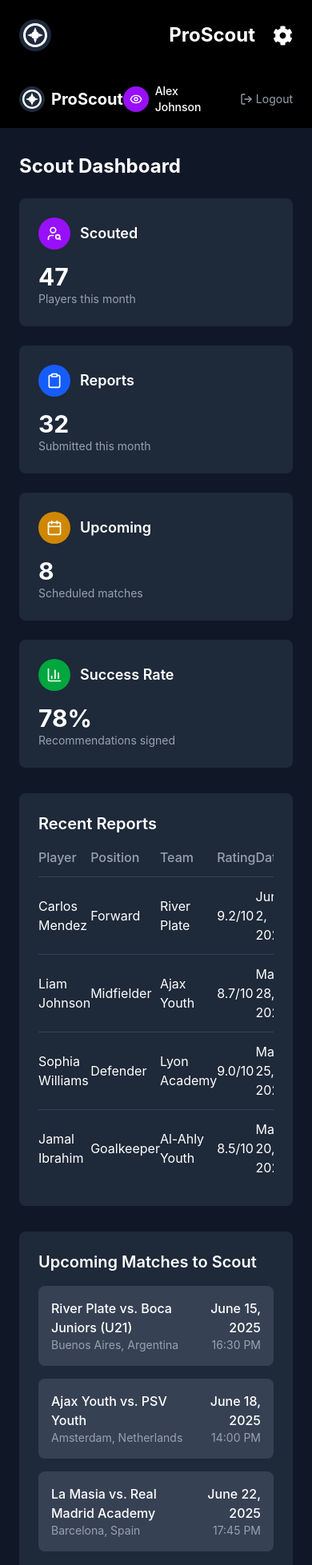
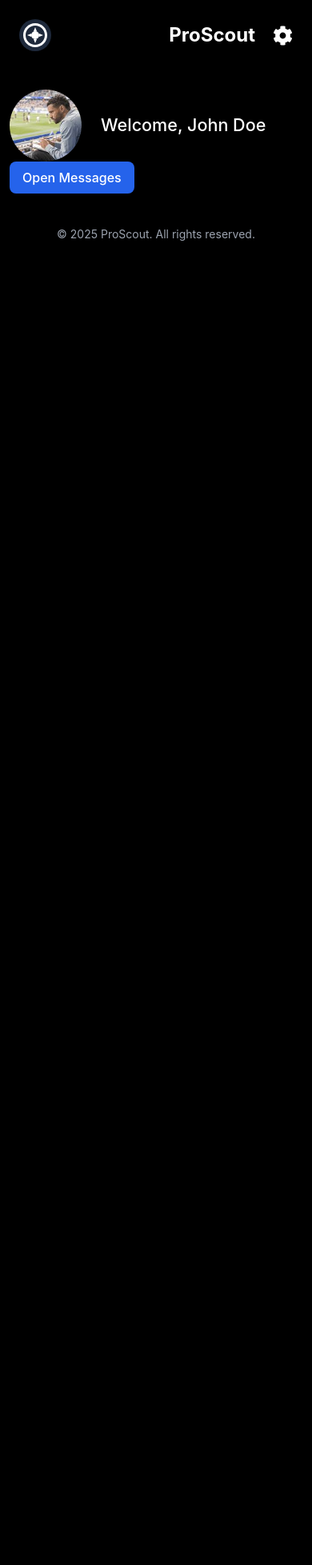
Before and after one commit to BarWanunu/ProScout, a React (Vite) app in the folder frontend/: page /scout-dashboard in a window 390 px wide. Shown: the top 1957 px of the page at 80% size. After the commit the page ends 844 px from the top, so only its background shows below. Built offline with nearby package versions, Linux system fonts and the light colour scheme.

Commit message:
adding bootstrap + adjusting header for setting options + starting the scout dashboard

```diff
--- a/frontend/package.json
+++ b/frontend/package.json
@@ -22,11 +22,13 @@
     "@sanity/client": "^6.28.4",
     "@sanity/image-url": "^1.1.0",
     "@tailwindcss/vite": "^4.0.17",
+    "bootstrap": "^5.3.6",
     "framer-motion": "^12.15.0",
     "jwt-decode": "^4.0.0",
     "lucide-react": "^0.486.0",
     "next-themes": "^0.4.6",
     "react": "^19.0.0",
+    "react-bootstrap": "^2.10.10",
     "react-dom": "^19.0.0",
     "react-icons": "^5.5.0",
     "react-loader-spinner": "^4.0.0",
--- a/frontend/src/components/layout/AppLayout.jsx
+++ b/frontend/src/components/layout/AppLayout.jsx
@@ -7,13 +7,9 @@ import Footer from './Footer';
 const AppLayout = ({ children }) => {
   return (
     <div className="flex flex-col min-h-screen">
-        <Header />
-
         <main className="flex-1">
             {children}
         </main>
-
-        <Footer />
     </div>
   );
 };
--- a/frontend/src/components/layout/Header.css
+++ b/frontend/src/components/layout/Header.css
@@ -5,6 +5,9 @@
   background: black;
   padding: 10px 20px;
   color: white;
+  position: relative;
+  z-index: 10;
+  overflow: visible;
 }
 
 .logo-section {
@@ -44,21 +47,30 @@
 }
 
 .dropdown-menu {
+  display: block;
   position: absolute;
-  top: 28px;
+  top: 50px;
   right: 0;
-  background: #222;
-  border: 1px solid #555;
-  border-radius: 8px;
-  overflow: hidden;
-  z-index: 10;
+  background-color: #1c1c1c;
+  border: 3px solid #aaa;
+  border-radius: 10px;
+  min-width: 180px;
+  padding: 10px;
+  color: white;
+  box-shadow: 0 4px 12px rgba(0, 0, 0, 0.4);
 }
 
 .dropdown-menu div {
-  padding: 10px 16px;
+  display: flex;
+  align-items: center;
+  gap: 8px;
   white-space: nowrap;
+  padding: 10px;
   cursor: pointer;
+  font-size: 1.2rem; /* או מה שהגדלת */
+  transition: background-color 0.2s ease;
 }
+
 
 .dropdown-menu div:hover {
   background-color: #333;
--- /dev/null
+++ b/frontend/src/features/scout/components/ScoutWelcome.jsx
@@ -0,0 +1,27 @@
+import { Button, Row, Col, Container } from "react-bootstrap";
+import scoutImage from "../../../assets/scout.jpeg";
+
+export default function ScoutWelcome() {
+  return (
+    <Container className="my-4">
+      <Row className="align-items-center">
+        <Col xs="auto">
+          <img
+            src={scoutImage}
+            alt="Scout"
+            className="rounded-circle"
+            style={{ width: "90px", height: "90px", objectFit: "cover" }}
+          />
+        </Col>
+
+        <Col>
+          <h4 className="mb-0 text-white">Welcome, John Doe</h4>
+        </Col>
+
+        <Col xs="auto">
+          <Button variant="primary">Open Messages</Button>
+        </Col>
+      </Row>
+    </Container>
+  );
+}
--- a/frontend/src/features/scout/pages/ScoutDashboard.jsx
+++ b/frontend/src/features/scout/pages/ScoutDashboard.jsx
@@ -1,176 +1,14 @@
-"use client"
-import { useNavigate } from "react-router-dom"
-import { EyeIcon, LogOutIcon, UserSearchIcon, ClipboardIcon, CalendarIcon, BarChart3Icon } from "lucide-react"
-import Logo from "../../../assets/Logo";
+import Header from "../../../components/layout/Header";
+import Footer from "../../../components/layout/Footer";
+import ScoutWelcome from "../components/ScoutWelcome";
 
-const ScoutDashboard = () => {
-  const navigate = useNavigate()
-
-  const handleLogout = () => {
-    // Handle logout logic here
-    navigate("/")
-  }
-
+export default function ScoutDashboard() {
   return (
-    <div className="min-h-screen bg-gray-900 text-white">
-      {/* Navigation */}
-      <nav className="bg-black px-6 py-4 flex justify-between items-center">
-        <div className="flex items-center">
-          <Logo className="h-8 w-8 mr-2" />
-          <h1 className="text-xl font-bold">ProScout</h1>
-        </div>
-        <div className="flex items-center space-x-4">
-          <div className="flex items-center">
-            <div className="w-8 h-8 rounded-full bg-purple-600 flex items-center justify-center mr-2">
-              <EyeIcon className="h-4 w-4 text-white" />
-            </div>
-            <span className="text-sm font-medium">Alex Johnson</span>
-          </div>
-          <button onClick={handleLogout} className="flex items-center text-gray-400 hover:text-white transition-colors">
-            <LogOutIcon className="h-4 w-4 mr-1" />
-            <span className="text-sm">Logout</span>
-          </button>
-        </div>
-      </nav>
-
-      {/* Main Content */}
-      <div className="container mx-auto px-6 py-8">
-        <h2 className="text-2xl font-bold mb-6">Scout Dashboard</h2>
-
-        {/* Stats Overview */}
-        <div className="grid grid-cols-1 md:grid-cols-4 gap-6 mb-8">
-          <div className="bg-gray-800 rounded-lg p-6">
-            <div className="flex items-center mb-4">
-              <div className="w-10 h-10 rounded-full bg-purple-600 flex items-center justify-center mr-3">
-                <UserSearchIcon className="h-5 w-5 text-white" />
-              </div>
-              <h3 className="text-lg font-semibold">Scouted</h3>
-            </div>
-            <p className="text-3xl font-bold">47</p>
-            <p className="text-gray-400 text-sm">Players this month</p>
-          </div>
-
-          <div className="bg-gray-800 rounded-lg p-6">
-            <div className="flex items-center mb-4">
-              <div className="w-10 h-10 rounded-full bg-blue-600 flex items-center justify-center mr-3">
-                <ClipboardIcon className="h-5 w-5 text-white" />
-              </div>
-              <h3 className="text-lg font-semibold">Reports</h3>
-            </div>
-            <p className="text-3xl font-bold">32</p>
-            <p className="text-gray-400 text-sm">Submitted this month</p>
-          </div>
-
-          <div className="bg-gray-800 rounded-lg p-6">
-            <div className="flex items-center mb-4">
-              <div className="w-10 h-10 rounded-full bg-yellow-600 flex items-center justify-center mr-3">
-                <CalendarIcon className="h-5 w-5 text-white" />
-              </div>
-              <h3 className="text-lg font-semibold">Upcoming</h3>
-            </div>
-            <p className="text-3xl font-bold">8</p>
-            <p className="text-gray-400 text-sm">Scheduled matches</p>
-          </div>
-
-          <div className="bg-gray-800 rounded-lg p-6">
-            <div className="flex items-center mb-4">
-              <div className="w-10 h-10 rounded-full bg-green-600 flex items-center justify-center mr-3">
-                <BarChart3Icon className="h-5 w-5 text-white" />
-              </div>
-              <h3 className="text-lg font-semibold">Success Rate</h3>
-            </div>
-            <p className="text-3xl font-bold">78%</p>
-            <p className="text-gray-400 text-sm">Recommendations signed</p>
-          </div>
-        </div>
-
-        {/* Recent Reports */}
-        <div className="bg-gray-800 rounded-lg p-6 mb-8">
-          <h3 className="text-xl font-semibold mb-4">Recent Reports</h3>
-          <div className="overflow-x-auto">
-            <table className="w-full">
-              <thead>
-                <tr className="text-left text-gray-400 border-b border-gray-700">
-                  <th className="pb-3 font-medium">Player</th>
-                  <th className="pb-3 font-medium">Position</th>
-                  <th className="pb-3 font-medium">Team</th>
-                  <th className="pb-3 font-medium">Rating</th>
-                  <th className="pb-3 font-medium">Date</th>
-                </tr>
-              </thead>
-              <tbody className="divide-y divide-gray-700">
-                <tr className="hover:bg-gray-700">
-                  <td className="py-3">Carlos Mendez</td>
-                  <td className="py-3">Forward</td>
-                  <td className="py-3">River Plate</td>
-                  <td className="py-3">9.2/10</td>
-                  <td className="py-3">June 2, 2025</td>
-                </tr>
-                <tr className="hover:bg-gray-700">
-                  <td className="py-3">Liam Johnson</td>
-                  <td className="py-3">Midfielder</td>
-                  <td className="py-3">Ajax Youth</td>
-                  <td className="py-3">8.7/10</td>
-                  <td className="py-3">May 28, 2025</td>
-                </tr>
-                <tr className="hover:bg-gray-700">
-                  <td className="py-3">Sophia Williams</td>
-                  <td className="py-3">Defender</td>
-                  <td className="py-3">Lyon Academy</td>
-                  <td className="py-3">9.0/10</td>
-                  <td className="py-3">May 25, 2025</td>
-                </tr>
-                <tr className="hover:bg-gray-700">
-                  <td className="py-3">Jamal Ibrahim</td>
-                  <td className="py-3">Goalkeeper</td>
-                  <td className="py-3">Al-Ahly Youth</td>
-                  <td className="py-3">8.5/10</td>
-                  <td className="py-3">May 20, 2025</td>
-                </tr>
-              </tbody>
-            </table>
-          </div>
-        </div>
-
-        {/* Upcoming Matches to Scout */}
-        <div className="bg-gray-800 rounded-lg p-6">
-          <h3 className="text-xl font-semibold mb-4">Upcoming Matches to Scout</h3>
-          <div className="space-y-4">
-            <div className="flex justify-between items-center p-4 bg-gray-700 rounded-lg">
-              <div>
-                <p className="font-medium">River Plate vs. Boca Juniors (U21)</p>
-                <p className="text-gray-400 text-sm">Buenos Aires, Argentina</p>
-              </div>
-              <div className="text-right">
-                <p className="font-medium">June 15, 2025</p>
-                <p className="text-gray-400 text-sm">16:30 PM</p>
-              </div>
-            </div>
-            <div className="flex justify-between items-center p-4 bg-gray-700 rounded-lg">
-              <div>
-                <p className="font-medium">Ajax Youth vs. PSV Youth</p>
-                <p className="text-gray-400 text-sm">Amsterdam, Netherlands</p>
-              </div>
-              <div className="text-right">
-                <p className="font-medium">June 18, 2025</p>
-                <p className="text-gray-400 text-sm">14:00 PM</p>
-              </div>
-            </div>
-            <div className="flex justify-between items-center p-4 bg-gray-700 rounded-lg">
-              <div>
-                <p className="font-medium">La Masia vs. Real Madrid Academy</p>
-                <p className="text-gray-400 text-sm">Barcelona, Spain</p>
-              </div>
-              <div className="text-right">
-                <p className="font-medium">June 22, 2025</p>
-                <p className="text-gray-400 text-sm">17:45 PM</p>
-              </div>
-            </div>
-          </div>
-        </div>
-      </div>
+    <div className="d-flex flex-column min-vh-100">
+      <Header />
+      <ScoutWelcome />
+      {/* החלקים הבאים יתווספו בהמשך */}
+      <Footer />
     </div>
-  )
+  );
 }
-
-export default ScoutDashboard
--- a/frontend/src/main.jsx
+++ b/frontend/src/main.jsx
@@ -1,9 +1,7 @@
 import React from 'react';
 import ReactDOM from 'react-dom/client';
 import { BrowserRouter } from 'react-router-dom';
-
-
-
+import 'bootstrap/dist/css/bootstrap.min.css';
 import App from './App';
 import './index.css';
 
```
Also changed, not shown: frontend/src/components/layout/Header.jsx (+15 -3 lines), frontend/src/assets/scout.jpeg (added), 1 other file (tests, documents, lock files or other folders).
